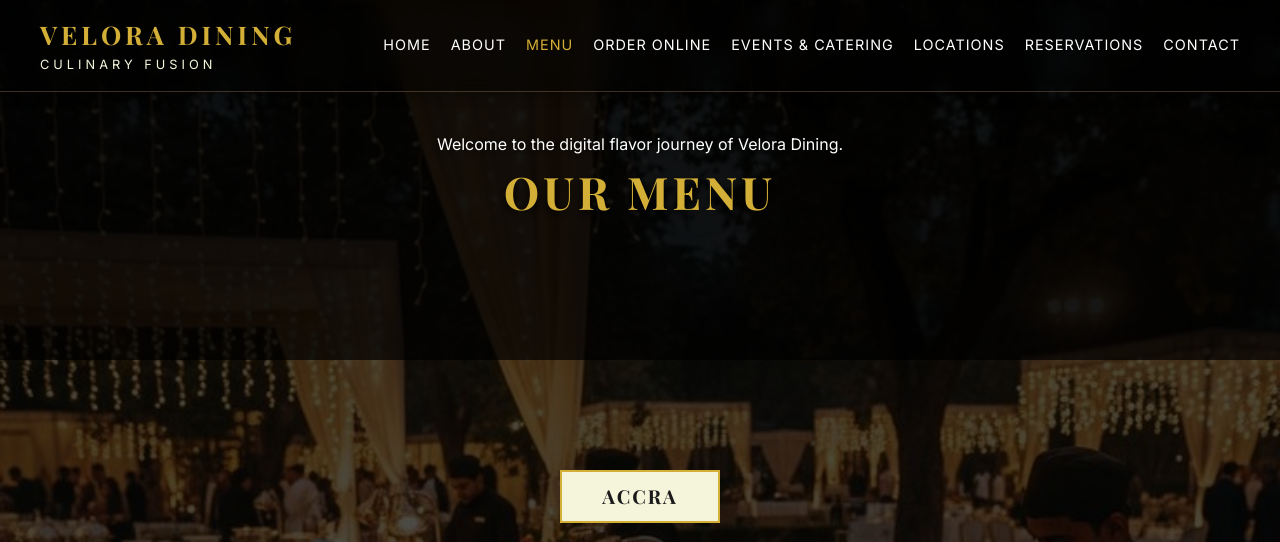
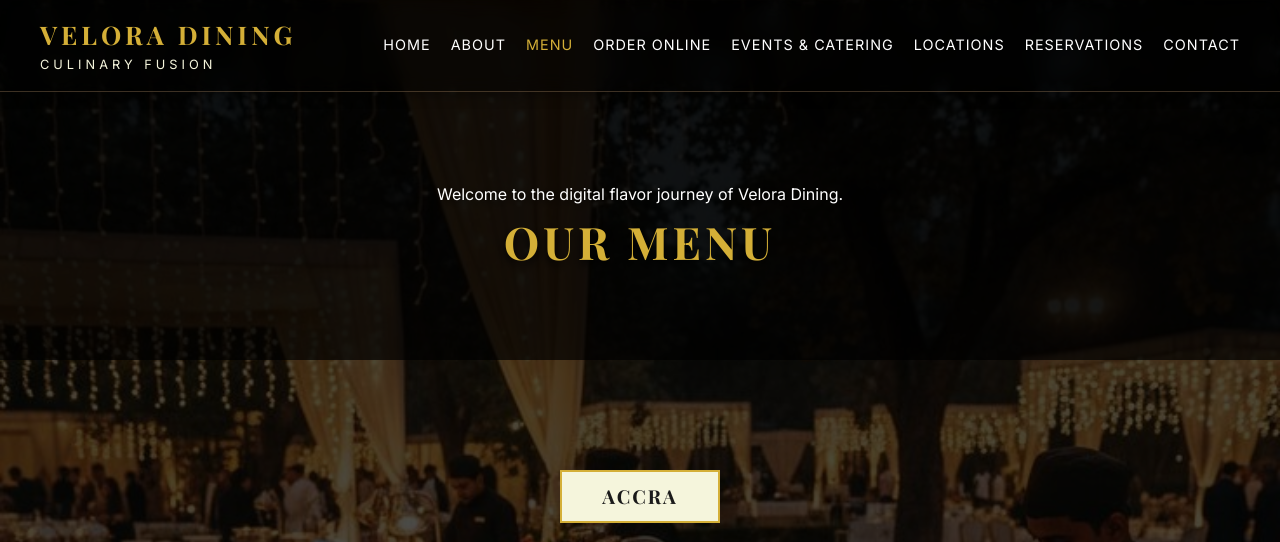
Before and after one commit to newman7890/New-restaurant-business-, a website: page menu.html in a window 1280 px wide. Shown: the top 542 px of the page. Drawn offline with nearby package versions, Linux system fonts and the light colour scheme; a web font is replaced by a local one.

Commit message:
Fix overlapping hero section text on inner pages

```diff
--- a/events.css
+++ b/events.css
@@ -1,6 +1,7 @@
 /* Events Page Specific Styles */
 .events-hero-section {
     height: 70vh;
+    padding-top: 100px;
     background: linear-gradient(rgba(0, 0, 0, 0.35), rgba(0, 0, 0, 0.55)), url('events-bg.jpg');
     background-size: cover;
     background-position: center;
--- a/style.css
+++ b/style.css
@@ -315,6 +315,8 @@ footer a {
 /* Page Heros */
 .page-hero {
     height: 45vh;
+    min-height: 350px;
+    padding-top: 100px;
     display: flex;
     align-items: center;
     justify-content: center;
```
